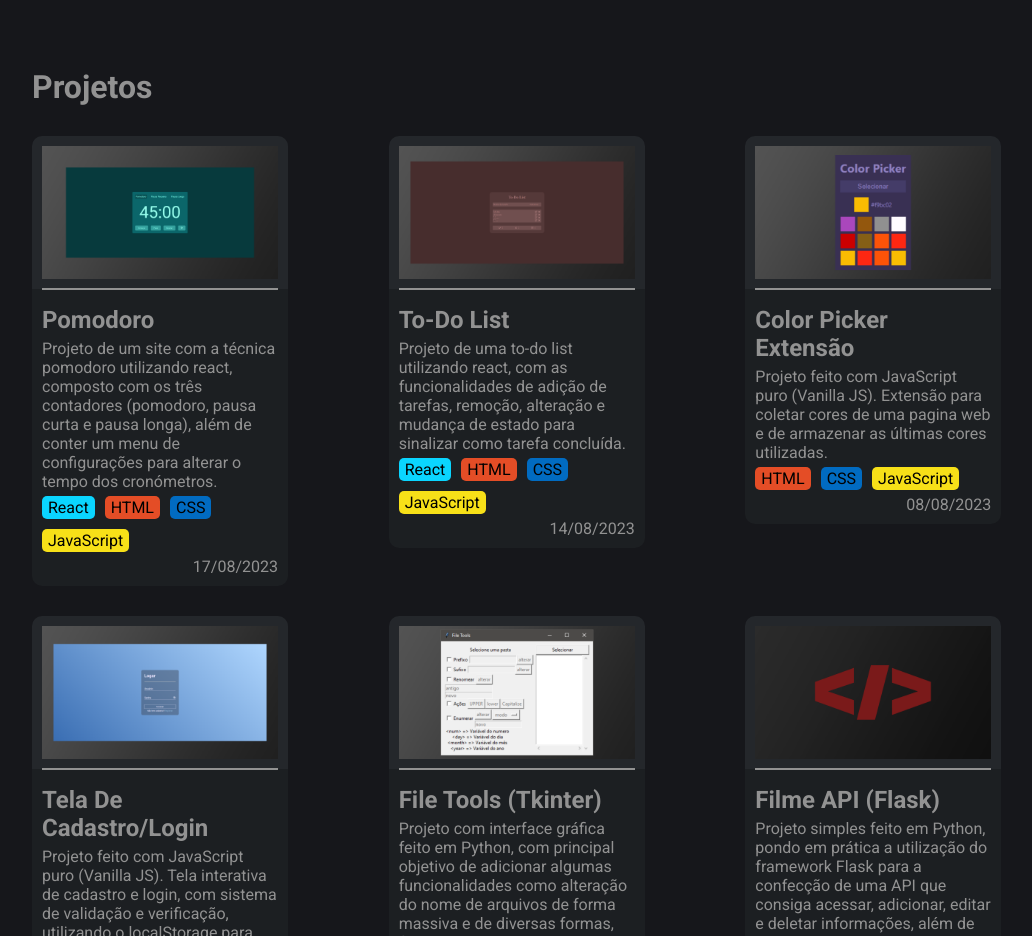
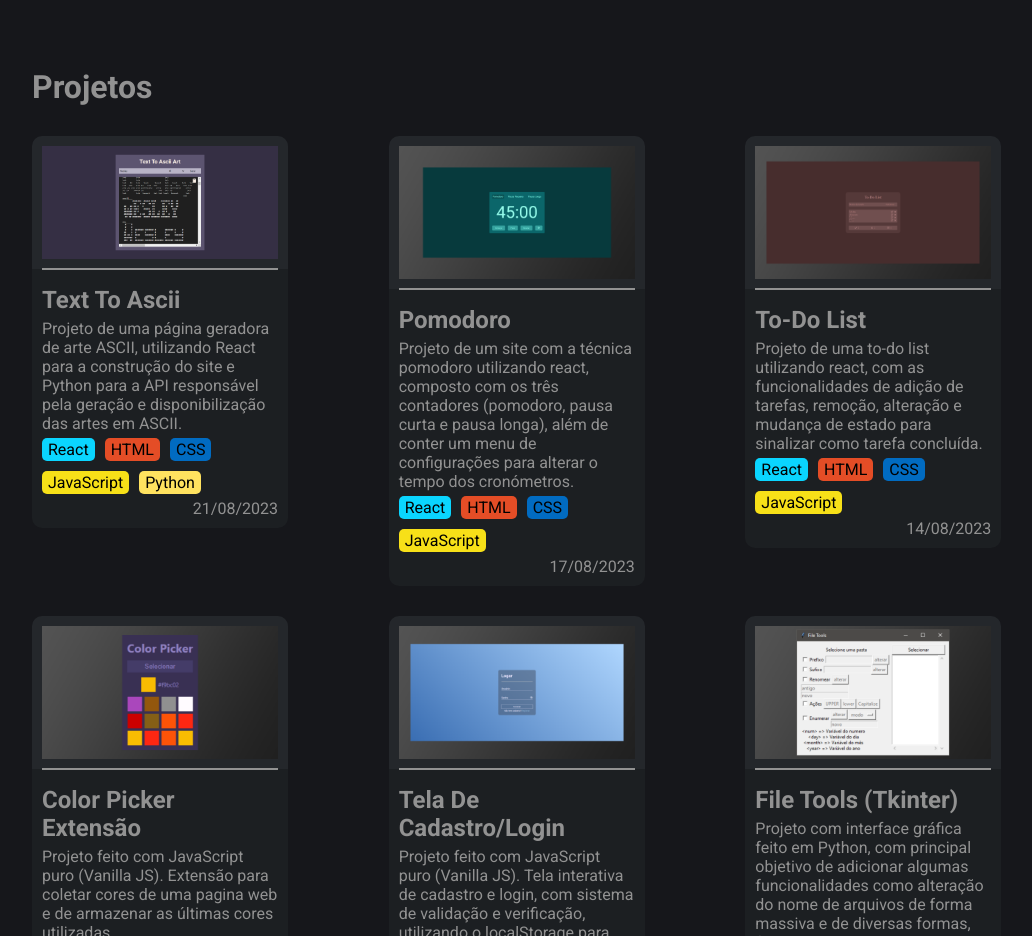
Before and after one commit to wesleymacedodev/Portfolio, a React (Create React App) app: page / in a window 1280 px wide. Shown: the part 1780-2716 px from the top of the page, without its empty margins (88-1120 px from the left). Built offline with nearby package versions, Linux system fonts and the light colour scheme.

Commit message:
new project

```diff
--- a/src/components/projects/Images.jsx
+++ b/src/components/projects/Images.jsx
@@ -8,3 +8,4 @@ export const tela_de_cadastro_login_javascript = require("./Images/tela_de_cadas
 export const color_picker_extensao_javascript = require("./Images/color_picker_extensao_javascript.png")
 export const to_dolist_react = require("./Images/to_dolist_react.png");
 export const pomodoro_react = require("./Images/pomodoro_react.png");
+export const texttoascii_react_python = require("./Images/texttoascii_react_python.png");
--- a/src/components/projects/Projects.jsx
+++ b/src/components/projects/Projects.jsx
@@ -9,7 +9,8 @@ wmusic_website_react,
 tela_de_cadastro_login_javascript,
 color_picker_extensao_javascript,
 to_dolist_react,
-pomodoro_react
+pomodoro_react,
+texttoascii_react_python
 } from "./Images";
 import Project from "./Project";
 import Aos from "aos";
@@ -23,6 +24,17 @@ export default function Projects() {
     <div className={style.projects} data-aos="zoom-in-right">
       <h1 className={style.title}>Projetos</h1>
       <div className={style.projects_section}>
+      <Project
+          image={texttoascii_react_python}
+          style={style}
+          title={"Text To Ascii"}
+          description={
+            "Projeto de uma página geradora de arte ASCII, utilizando React para a construção do site e Python para a API responsável pela geração e disponibilização das artes em ASCII."
+          }
+          tecnology={["React","HTML", "CSS", "JavaScript", "Python"]}
+          date="21/08/2023"
+          url="https://github.com/wesleymacedodev/Projetos/tree/main/Projetos%20Maiores/Text%20To%20Ascii%20-%20React%5CPython"
+        />
       <Project
           image={pomodoro_react}
           style={style}
```
Also changed, not shown: src/components/projects/Images/texttoascii_react_python.png (added).
